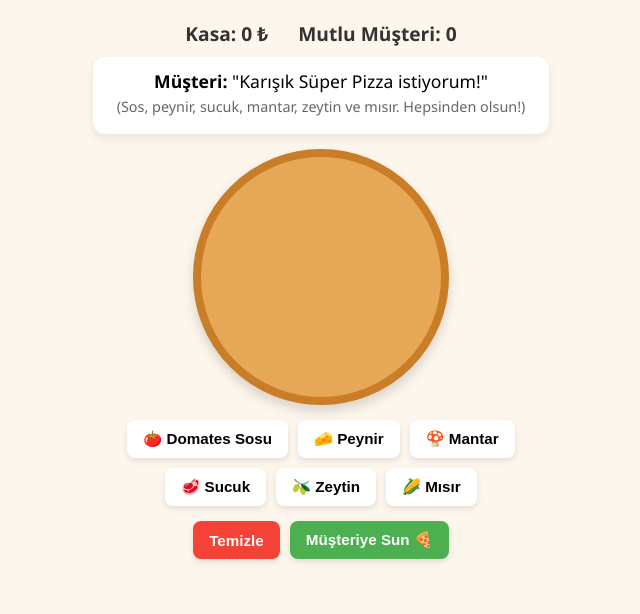
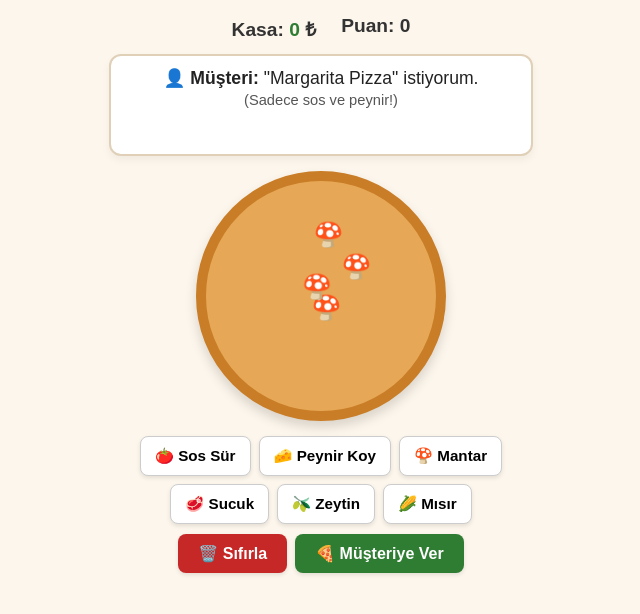
Before and after one commit to Betulbasturk/asci, a plain HTML site: page index.html in a window 1280 px wide. Both pictures are taken after a click on the button "🍄 Mantar". Shown: the whole page, without its empty margins (319-959 px from the left). Drawn offline with Linux system fonts and the light colour scheme.

Commit message:
Update index.html

```diff
--- a/index.html
+++ b/index.html
@@ -7,9 +7,9 @@
   <style>
     body {
       margin: 0;
-      padding: 20px;
+      padding: 15px;
       background: #fdf6ec;
-      font-family: 'Segoe UI', Tahoma, sans-serif;
+      font-family: Arial, sans-serif;
       display: flex;
       flex-direction: column;
       align-items: center;
@@ -17,184 +17,195 @@
     }
     .header {
       display: flex;
-      gap: 30px;
+      gap: 25px;
       font-size: 1.2rem;
       font-weight: bold;
       color: #333;
-      margin-bottom: 10px;
+      margin-bottom: 12px;
     }
     #customer-box {
-      background: #fff;
-      padding: 12px 24px;
+      background: #ffffff;
+      border: 2px solid #e0d0b8;
+      padding: 12px 20px;
       border-radius: 12px;
-      box-shadow: 0 4px 10px rgba(0,0,0,0.08);
       text-align: center;
+      max-width: 380px;
+      width: 90%;
+      box-shadow: 0 4px 8px rgba(0,0,0,0.05);
+    }
+    #customer-order {
       font-size: 1.1rem;
-      margin-bottom: 15px;
-      min-height: 50px;
+      color: #222;
     }
     #customer-feedback {
       font-weight: bold;
-      margin-top: 5px;
-      transition: all 0.2s;
-    }
-    #kitchen {
-      display: flex;
-      flex-direction: column;
-      align-items: center;
-      gap: 15px;
+      font-size: 1.1rem;
+      margin-top: 8px;
+      min-height: 24px;
     }
     #pizza-base {
-      width: 240px;
-      height: 240px;
+      width: 230px;
+      height: 230px;
       background: #e6a756;
       border-radius: 50%;
-      border: 8px solid #c97d26;
+      border: 10px solid #c97d26;
       position: relative;
+      margin: 15px 0;
       box-shadow: 0 6px 12px rgba(0,0,0,0.15);
       overflow: hidden;
-      cursor: default;
     }
     #sauce-layer {
       position: absolute;
-      inset: 12px;
+      top: 10px; left: 10px; right: 10px; bottom: 10px;
+      border-radius: 50%;
       background: transparent;
-      border-radius: 50%;
-      transition: background 0.3s;
+      transition: background 0.2s;
     }
     #cheese-layer {
       position: absolute;
-      inset: 18px;
+      top: 16px; left: 16px; right: 16px; bottom: 16px;
+      border-radius: 50%;
       background: transparent;
-      border-radius: 50%;
-      transition: background 0.3s;
+      transition: background 0.2s;
     }
-    .topping {
+    .topping-item {
       position: absolute;
       font-size: 24px;
       transform: translate(-50%, -50%);
       pointer-events: none;
     }
-    .controls {
+    .btn-group {
       display: flex;
       flex-wrap: wrap;
-      gap: 10px;
+      gap: 8px;
       justify-content: center;
-      max-width: 420px;
+      max-width: 400px;
+      margin-bottom: 10px;
     }
     button {
-      padding: 10px 16px;
+      padding: 10px 14px;
       font-size: 0.95rem;
-      font-weight: 600;
+      font-weight: bold;
+      border: 1px solid #ccc;
+      border-radius: 8px;
+      background: #fff;
+      cursor: pointer;
+      box-shadow: 0 2px 4px rgba(0,0,0,0.1);
+    }
+    button:active {
+      transform: scale(0.96);
+    }
+    .btn-serve {
+      background: #2e7d32;
+      color: white;
       border: none;
-      border-radius: 8px;
-      cursor: pointer;
-      background: #fff;
-      box-shadow: 0 3px 6px rgba(0,0,0,0.1);
-      transition: transform 0.1s, background 0.2s;
+      font-size: 1rem;
+      padding: 10px 20px;
     }
-    button:active { transform: scale(0.95); }
-    button.primary { background: #4caf50; color: white; }
-    button.danger { background: #f44336; color: white; }
+    .btn-clear {
+      background: #c62828;
+      color: white;
+      border: none;
+      font-size: 1rem;
+      padding: 10px 20px;
+    }
   </style>
 </head>
 <body>
 
   <div class="header">
-    <div>Kasa: <span id="money">0</span> ₺</div>
-    <div>Mutlu Müşteri: <span id="happy-count">0</span></div>
+    <div>Kasa: <span id="money" style="color:#2e7d32;">0</span> ₺</div>
+    <div>Puan: <span id="score">0</span></div>
   </div>
 
   <div id="customer-box">
-    <div id="customer-order">Sipariş yükleniyor...</div>
+    <div id="customer-order">Sipariş bekleniyor...</div>
     <div id="customer-feedback"></div>
   </div>
 
-  <div id="kitchen">
   <div id="pizza-base">
     <div id="sauce-layer"></div>
     <div id="cheese-layer"></div>
   </div>
 
-    <div class="controls">
-      <button onclick="addBase('sauce')">🍅 Domates Sosu</button>
-      <button onclick="addBase('cheese')">🧀 Peynir</button>
-      <button onclick="addTopping('🍄', 'mantar')">🍄 Mantar</button>
-      <button onclick="addTopping('🥩', 'sucuk')">🥩 Sucuk</button>
-      <button onclick="addTopping('🫒', 'zeytin')">🫒 Zeytin</button>
-      <button onclick="addTopping('🌽', 'misir')">🌽 Mısır</button>
+  <div class="btn-group">
+    <button id="btn-sauce">🍅 Sos Sür</button>
+    <button id="btn-cheese">🧀 Peynir Koy</button>
+    <button id="btn-mantar">🍄 Mantar</button>
+    <button id="btn-sucuk">🥩 Sucuk</button>
+    <button id="btn-zeytin">🫒 Zeytin</button>
+    <button id="btn-misir">🌽 Mısır</button>
   </div>
 
-    <div class="controls">
-      <button class="danger" onclick="clearPizza()">Temizle</button>
-      <button class="primary" onclick="servePizza()">Müşteriye Sun 🍕</button>
-    </div>
+  <div class="btn-group">
+    <button id="btn-clear" class="btn-clear">🗑️ Sıfırla</button>
+    <button id="btn-serve" class="btn-serve">🍕 Müşteriye Ver</button>
   </div>
 
   <script>
-    const audioCtx = new (window.AudioContext || window.webkitAudioContext)();
-
-    function playTone(freq, duration, type = 'sine') {
-      if (audioCtx.state === 'suspended') audioCtx.resume();
+    // Ses fonksiyonu (Hata vermemesi için güvenli blok içinde)
+    let audioCtx = null;
+    function playBeep(freq, dur, type='sine') {
+      try {
+        if (!audioCtx) {
+          audioCtx = new (window.AudioContext || window.webkitAudioContext)();
+        }
+        if (audioCtx.state === 'suspended') {
+          audioCtx.resume();
+        }
         const osc = audioCtx.createOscillator();
         const gain = audioCtx.createGain();
         osc.type = type;
         osc.frequency.setValueAtTime(freq, audioCtx.currentTime);
-      gain.setValueAtTime(0.12, audioCtx.currentTime);
-      gain.gain.exponentialRampToValueAtTime(0.01, audioCtx.currentTime + duration);
+        gain.gain.setValueAtTime(0.1, audioCtx.currentTime);
+        gain.gain.exponentialRampToValueAtTime(0.01, audioCtx.currentTime + dur);
         osc.connect(gain);
         gain.connect(audioCtx.destination);
         osc.start();
-      osc.stop(audioCtx.currentTime + duration);
+        osc.stop(audioCtx.currentTime + dur);
+      } catch (e) {
+        // Ses desteklenmese de oyun aksamaz
       }
-
-    function soundSuccess() {
-      playTone(440, 0.1);
-      setTimeout(() => playTone(660, 0.15), 100);
-      setTimeout(() => playTone(880, 0.25), 220);
-    }
-
-    function soundFail() {
-      playTone(180, 0.15, 'sawtooth');
-      setTimeout(() => playTone(120, 0.25, 'sawtooth'), 150);
-    }
-
-    function soundTap() {
-      playTone(500, 0.05);
     }
 
     const recipes = [
       {
         name: "Margarita Pizza",
-        desc: "Sadece sos ve bol peynir!",
+        desc: "Sadece sos ve peynir!",
         req: { sauce: true, cheese: true, mantar: false, sucuk: false, zeytin: false, misir: false },
-        price: 90
+        price: 80
       },
       {
-        name: "Sucuklu Klasik",
-        desc: "Sos, peynir ve bol sucuk.",
+        name: "Sucuklu Pizza",
+        desc: "Sos, peynir ve sucuk.",
         req: { sauce: true, cheese: true, mantar: false, sucuk: true, zeytin: false, misir: false },
-        price: 120
+        price: 110
+      },
+      {
+        name: "Mantarlı Pizza",
+        desc: "Sos, peynir ve mantar olsun.",
+        req: { sauce: true, cheese: true, mantar: true, sucuk: false, zeytin: false, misir: false },
+        price: 95
       },
       {
         name: "Vejetaryen Pizza",
         desc: "Sos, peynir, mantar, zeytin ve mısır (et olmasın).",
         req: { sauce: true, cheese: true, mantar: true, sucuk: false, zeytin: true, misir: true },
-        price: 110
+        price: 120
       },
       {
-        name: "Karışık Süper Pizza",
-        desc: "Sos, peynir, sucuk, mantar, zeytin ve mısır. Hepsinden olsun!",
+        name: "Full Karışık Pizza",
+        desc: "Sos, peynir, sucuk, mantar, zeytin, mısır. Hepsi!",
         req: { sauce: true, cheese: true, mantar: true, sucuk: true, zeytin: true, misir: true },
-        price: 140
+        price: 150
       }
     ];
 
     let currentOrder = null;
     let money = 0;
-    let happyCount = 0;
+    let score = 0;
 
-    let currentPizza = {
+    let myPizza = {
       sauce: false,
       cheese: false,
       mantar: false,
@@ -203,86 +214,116 @@
       misir: false
     };
 
-    function newCustomer() {
+    function newOrder() {
       currentOrder = recipes[Math.floor(Math.random() * recipes.length)];
       document.getElementById('customer-order').innerHTML = `
-        <strong>Müşteri:</strong> "${currentOrder.name} istiyorum!" <br>
-        <span style="font-size: 0.9rem; color: #666;">(${currentOrder.desc})</span>
+        👤 <strong>Müşteri:</strong> "${currentOrder.name}" istiyorum.<br>
+        <small style="color:#555;">(${currentOrder.desc})</small>
       `;
       document.getElementById('customer-feedback').innerText = '';
     }
 
-    function addBase(type) {
-      soundTap();
-      if (type === 'sauce') {
-        currentPizza.sauce = true;
-        document.getElementById('sauce-layer').style.background = '#d32f2f';
-      }
-      if (type === 'cheese') {
-        currentPizza.cheese = true;
-        document.getElementById('cheese-layer').style.background = '#fbc02d';
-      }
+    function resetPizza() {
+      myPizza = { sauce: false, cheese: false, mantar: false, sucuk: false, zeytin: false, misir: false };
+      document.getElementById('sauce-layer').style.background = 'transparent';
+      document.getElementById('cheese-layer').style.background = 'transparent';
+      const toppings = document.querySelectorAll('.topping-item');
+      toppings.forEach(el => el.remove());
     }
 
-    function addTopping(emoji, name) {
-      soundTap();
-      currentPizza[name] = true;
+    function placeEmoji(emoji) {
       const pizza = document.getElementById('pizza-base');
-
-      for (let i = 0; i < 3; i++) {
+      for (let i = 0; i < 4; i++) {
         const span = document.createElement('span');
-        span.className = 'topping';
+        span.className = 'topping-item';
         span.innerText = emoji;
         const angle = Math.random() * Math.PI * 2;
-        const r = Math.random() * 70;
-        span.style.left = (120 + r * Math.cos(angle)) + 'px';
-        span.style.top = (120 + r * Math.sin(angle)) + 'px';
+        const radius = Math.random() * 65;
+        span.style.left = (115 + radius * Math.cos(angle)) + 'px';
+        span.style.top = (115 + radius * Math.sin(angle)) + 'px';
         pizza.appendChild(span);
       }
     }
 
-    function clearPizza() {
-      soundTap();
-      currentPizza = { sauce: false, cheese: false, mantar: false, sucuk: false, zeytin: false, misir: false };
-      document.getElementById('sauce-layer').style.background = 'transparent';
-      document.getElementById('cheese-layer').style.background = 'transparent';
-      const toppings = document.querySelectorAll('.topping');
-      toppings.forEach(t => t.remove());
-    }
+    // Buton tıklamaları
+    document.getElementById('btn-sauce').addEventListener('click', () => {
+      myPizza.sauce = true;
+      document.getElementById('sauce-layer').style.background = '#d32f2f';
+      playBeep(400, 0.08);
+    });
 
-    function servePizza() {
+    document.getElementById('btn-cheese').addEventListener('click', () => {
+      myPizza.cheese = true;
+      document.getElementById('cheese-layer').style.background = '#fbc02d';
+      playBeep(480, 0.08);
+    });
+
+    document.getElementById('btn-mantar').addEventListener('click', () => {
+      myPizza.mantar = true;
+      placeEmoji('🍄');
+      playBeep(520, 0.08);
+    });
+
+    document.getElementById('btn-sucuk').addEventListener('click', () => {
+      myPizza.sucuk = true;
+      placeEmoji('🥩');
+      playBeep(350, 0.08);
+    });
+
+    document.getElementById('btn-zeytin').addEventListener('click', () => {
+      myPizza.zeytin = true;
+      placeEmoji('🫒');
+      playBeep(600, 0.08);
+    });
+
+    document.getElementById('btn-misir').addEventListener('click', () => {
+      myPizza.misir = true;
+      placeEmoji('🌽');
+      playBeep(650, 0.08);
+    });
+
+    document.getElementById('btn-clear').addEventListener('click', () => {
+      resetPizza();
+      playBeep(250, 0.1);
+    });
+
+    document.getElementById('btn-serve').addEventListener('click', () => {
       const keys = ['sauce', 'cheese', 'mantar', 'sucuk', 'zeytin', 'misir'];
-      let correct = true;
+      let isCorrect = true;
 
-      for (let key of keys) {
-        if (currentPizza[key] !== currentOrder.req[key]) {
-          correct = false;
+      for (let k of keys) {
+        if (myPizza[k] !== currentOrder.req[k]) {
+          isCorrect = false;
           break;
         }
       }
 
       const feedback = document.getElementById('customer-feedback');
-      if (correct) {
-        soundSuccess();
+      if (isCorrect) {
         money += currentOrder.price;
-        happyCount++;
+        score += 10;
         document.getElementById('money').innerText = money;
-        document.getElementById('happy-count').innerText = happyCount;
+        document.getElementById('score').innerText = score;
         feedback.style.color = '#2e7d32';
-        feedback.innerText = `😋 Harika olmuş! Tam istediğim gibi. (+${currentOrder.price} ₺)`;
+        feedback.innerText = `😍 Harika olmuş, eline sağlık! (+${currentOrder.price} ₺)`;
+        playBeep(523, 0.1);
+        setTimeout(() => playBeep(659, 0.1), 100);
+        setTimeout(() => playBeep(784, 0.2), 200);
       } else {
-        soundFail();
         feedback.style.color = '#c62828';
-        feedback.innerText = '😡 Bu benim istediğim pizza değil! Malzemeler hatalı.';
+        feedback.innerText = '😡 Bu benim istediğim pizza değil! Malzemeleri yanlış koydun.';
+        playBeep(200, 0.15, 'sawtooth');
+        setTimeout(() => playBeep(140, 0.25, 'sawtooth'), 150);
       }
 
       setTimeout(() => {
-        clearPizza();
-        newCustomer();
+        resetPizza();
+        newOrder();
       }, 1800);
-    }
+    });
 
-    newCustomer();
+    // İlk siparişi başlat
+    newOrder();
   </script>
 </body>
 </html>
```
Lines whose indentation alone changed are shown as unchanged.
